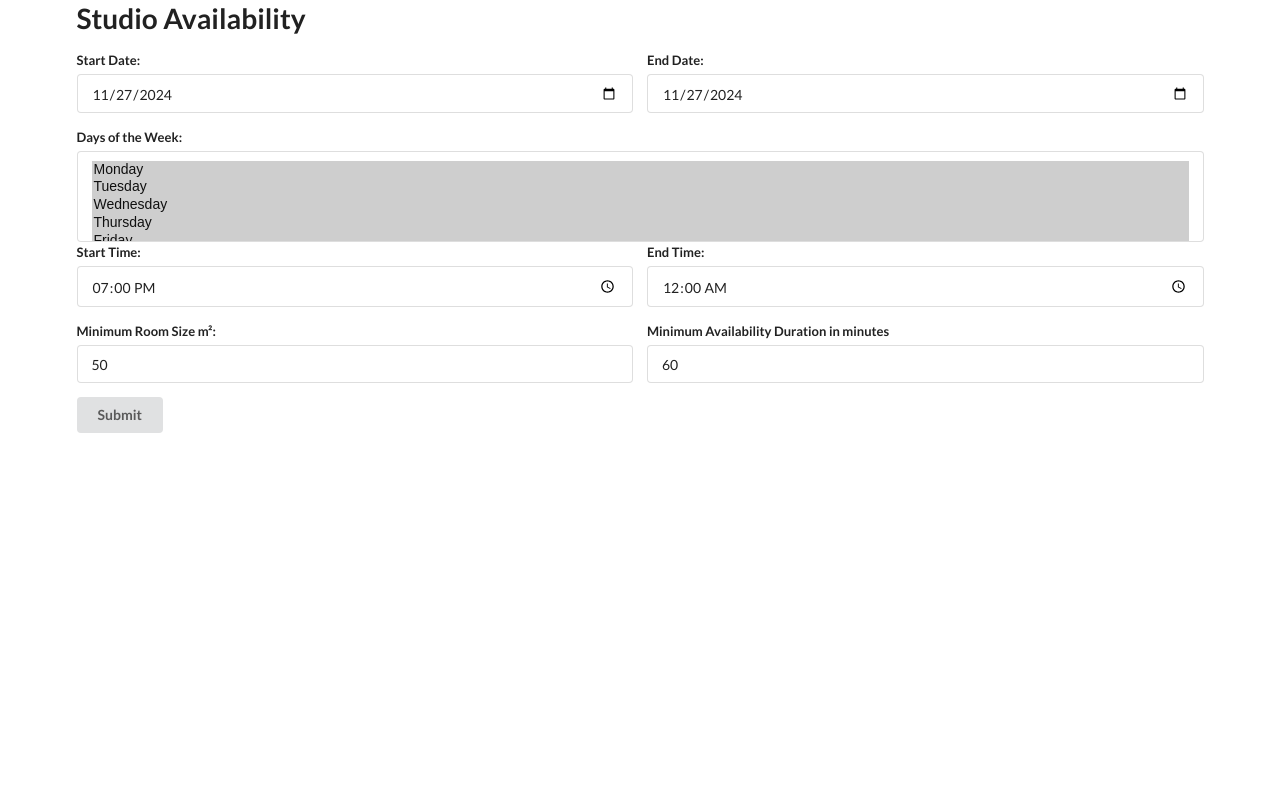
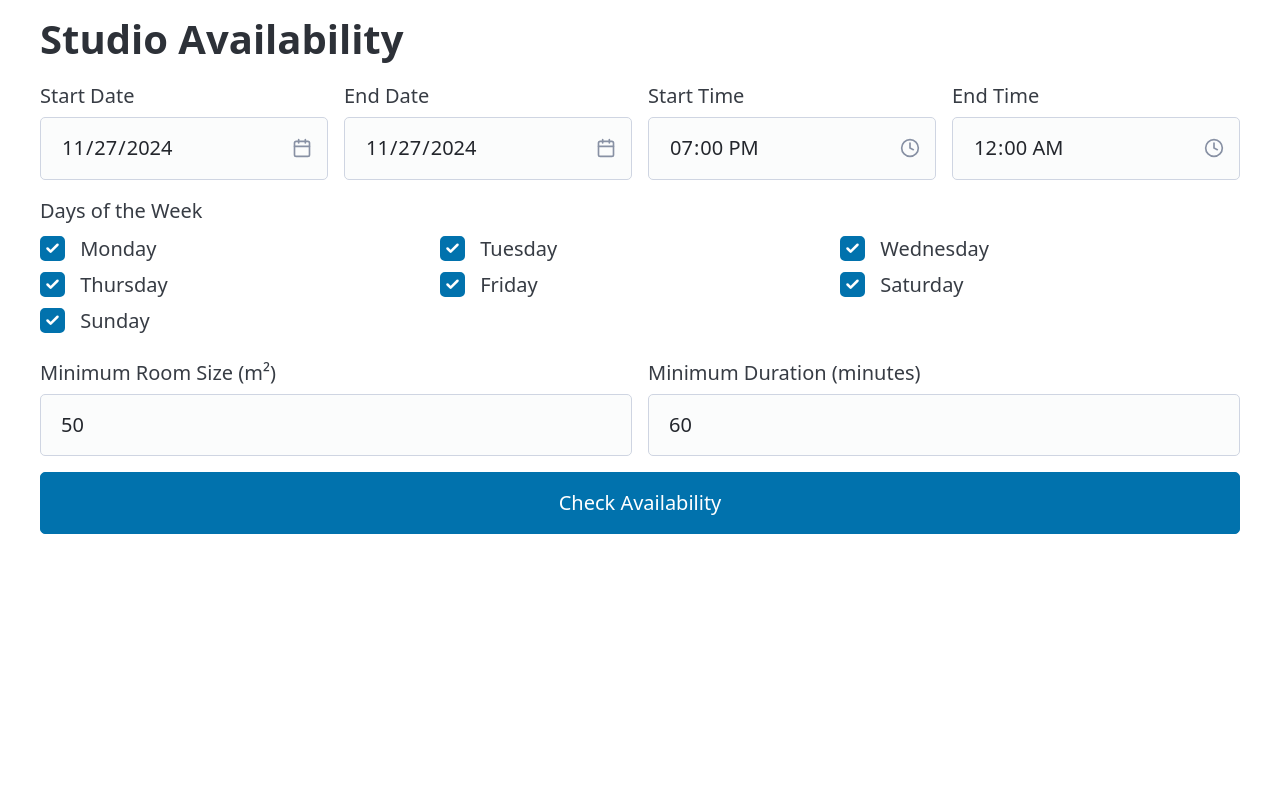
Before and after one commit to dixneuf19/studio-disponibility, a FastAPI app: page / in a window 1280 px wide. Run offline with FastAPI, Linux system fonts and the light colour scheme; some libraries are stand-ins or nearby versions.

Commit message:
fix(index): use picocss for frontend and refactor multi select to checkbox

```diff
--- a/templates/index.html
+++ b/templates/index.html
@@ -1,65 +1,102 @@
 <!DOCTYPE html>
-<html>
+<html lang="en">
 
 <head>
+    <meta charset="UTF-8">
     <title>Studio Availability</title>
     <link id="favicon" rel="icon" type="image/x-icon" href="static/favicon.ico">
-    <link rel="stylesheet" href="https://cdn.jsdelivr.net/npm/semantic-ui@2.5.0/dist/semantic.min.css">
+    <link rel="stylesheet" href="https://cdn.jsdelivr.net/npm/@picocss/pico@2/css/pico.min.css">
     <script src="https://unpkg.com/htmx.org/dist/htmx.js"></script>
+    <style>
+        :root {
+            --pico-spacing: 0.8rem;
+        }
+
+        @media (min-width: 768px) {
+            #days-of-week-grid {
+                grid-template-columns: repeat(3, 1fr);
+                grid-column-gap: 0px;
+                grid-row-gap: 0px;
+            }
+        }
+    </style>
 </head>
 
 <body>
-    <div class="ui container">
-        <h1>Studio Availability</h1> <!-- Added h1 title -->
-        <form id="availabilityForm" hx-get="/availability" hx-target="#result" class="ui form">
-            <div class="two fields">
-                <div class="field">
-                    <label for="startDate">Start Date:</label>
+    <main class="container">
+        <h1>Studio Availability</h1>
+
+        <form id="availabilityForm" hx-get="/availability" hx-target="#result">
+            <div class="grid">
+                <div>
+                    <label for="startDate">Start Date</label>
                     <input type="date" id="startDate" name="start_date" value="{{ datetime.now().strftime('%Y-%m-%d') }}">
                 </div>
-                <div class="field">
-                    <label for="endDate">End Date:</label>
+                <div>
+                    <label for="endDate">End Date</label>
                     <input type="date" id="endDate" name="end_date" value="{{ datetime.now().strftime('%Y-%m-%d') }}">
                 </div>
-            </div>
-            <div class="field">
-                <label for="daysOfWeek">Days of the Week:</label>
-                <select multiple id="daysOfWeek" name="days_of_week">
-                    <option selected value="1">Monday</option>
-                    <option selected value="2">Tuesday</option>
-                    <option selected value="3">Wednesday</option>
-                    <option selected value="4">Thursday</option>
-                    <option selected value="5">Friday</option>
-                    <option selected value="6">Saturday</option>
-                    <option selected value="7">Sunday</option>
-                </select>
-            <!-- </div> -->
-            <div class="two fields">
-                <div class="field">
-                    <label for="startTime">Start Time:</label>
+                <div>
+                    <label for="startTime">Start Time</label>
                     <input type="time" id="startTime" name="start_time" value="19:00">
                 </div>
-
-                <div class="field">
-                    <label for="endTime">End Time:</label>
+                <div>
+                    <label for="endTime">End Time</label>
                     <input type="time" id="endTime" name="end_time" value="00:00">
                 </div>
             </div>
-            <div class="two fields">
-                <div class="field">
-                    <label for="minRoomSize">Minimum Room Size m²:</label>
+            <fieldset>
+                <legend>Days of the Week</legend>
+                <div class="grid" id="days-of-week-grid">
+                    <label>
+                        <input type="checkbox" name="days_of_week" value="1" checked>
+                        Monday
+                    </label>
+                    <label>
+                        <input type="checkbox" name="days_of_week" value="2" checked>
+                        Tuesday
+                    </label>
+                    <label>
+                        <input type="checkbox" name="days_of_week" value="3" checked>
+                        Wednesday
+                    </label>
+                    <label>
+                        <input type="checkbox" name="days_of_week" value="4" checked>
+                        Thursday
+                    </label>
+                    <label>
+                        <input type="checkbox" name="days_of_week" value="5" checked>
+                        Friday
+                    </label>
+                    <label>
+                        <input type="checkbox" name="days_of_week" value="6" checked>
+                        Saturday
+                    </label>
+                    <label>
+                        <input type="checkbox" name="days_of_week" value="7" checked>
+                        Sunday
+                    </label>
+                </div>
+            </fieldset>
+
+
+            <div class="grid">
+
+                <div>
+                    <label for="minRoomSize">Minimum Room Size (m²)</label>
                     <input type="number" id="minRoomSize" name="min_room_size" value="50">
                 </div>
-
-                <div class="field">
-                    <label for="minAvailabilityDuration">Minimum Availability Duration in minutes</label>
+                <div>
+                    <label for="minAvailabilityDuration">Minimum Duration (minutes)</label>
                     <input type="number" id="minAvailabilityDuration" name="min_availability_duration" value="60">
                 </div>
             </div>
-            <button type="submit" class="ui button">Submit</button>
+
+            <button type="submit">Check Availability</button>
         </form>
+
         <div id="result"></div>
-    </div>
+    </main>
 </body>
 
 </html>
```
